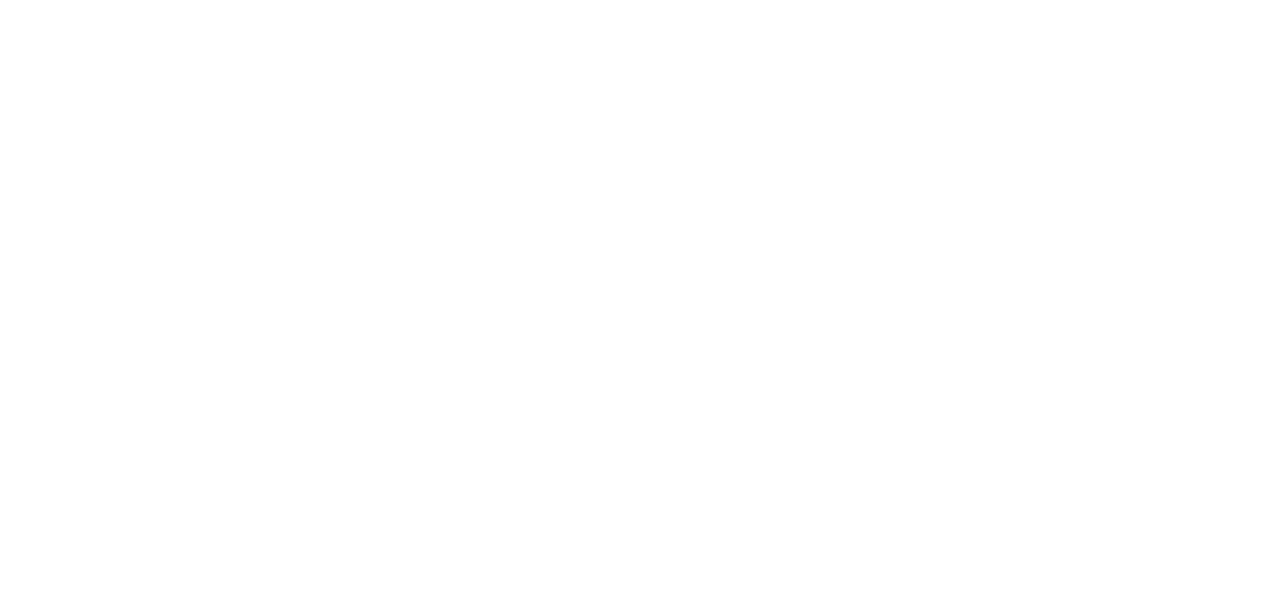
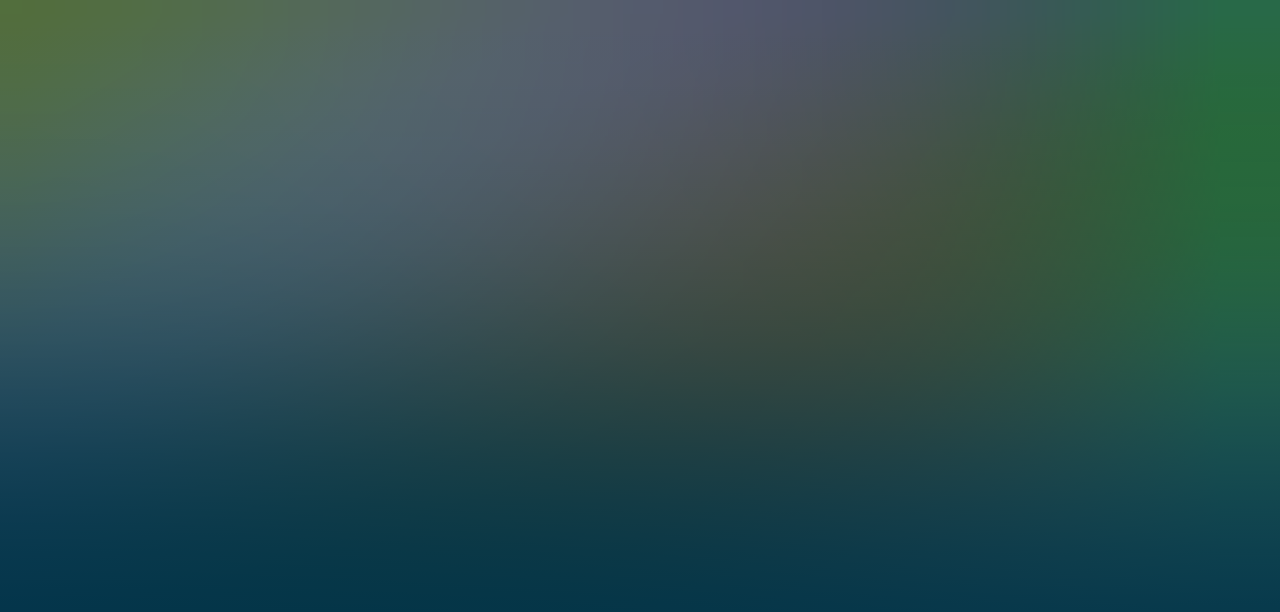
Before and after one commit to elfatairy/Portfolio-v2, a React (Vite) app: page / in a window 1280 px wide. Shown: the top 612 px of the page. Built offline with nearby package versions, Linux system fonts and the light colour scheme.

Commit message:
feat: add animated gradient background

```diff
--- a/src/routes/index.tsx
+++ b/src/routes/index/index.tsx
@@ -1,4 +1,5 @@
 import { createFileRoute } from '@tanstack/react-router'
+import Hero from './~components/hero'
 
 export const Route = createFileRoute('/')({
   component: App,
@@ -6,7 +7,8 @@ export const Route = createFileRoute('/')({
 
 function App() {
   return (
-    <div className="text-center">
+    <div className="dark bg-background">
+      <Hero />
     </div>
   )
 }
--- /dev/null
+++ b/src/routes/index/~components/hero.tsx
@@ -0,0 +1,9 @@
+import Overlay from "./overlay";
+
+export default function Hero() {
+  return (
+    <div className="relative flex flex-col justify-center h-screen">
+      <Overlay />
+    </div>
+  )
+}
--- /dev/null
+++ b/src/routes/index/~components/overlay.tsx
@@ -0,0 +1,56 @@
+import { useEffect } from "react"
+
+export default function Overlay() {
+  return (
+    <div className="absolute inset-0">
+      <Canvas />
+      <div
+        className="absolute inset-0"
+        style={{ background: 'var(--background-gradient)' }}
+      />
+    </div>
+  )
+}
+
+function Canvas() {
+  useEffect(() => {
+    const canvas = document.getElementById('canvas') as HTMLCanvasElement
+    if (!canvas) return
+
+    const context = canvas.getContext('2d') as CanvasRenderingContext2D
+    if (!context) return
+
+    let u = 0;
+    const h = function (b: number, M: number, B: number, z: number, k: number) {
+      (context.fillStyle = `rgb(${B}, ${z}, ${k})`), context.fillRect(b, M, 5, 5);
+    };
+    const C = function (b: number, M: number, B: number) {
+      return Math.floor(150 + 64 * Math.cos((b * b - M * M) / 300 + B));
+    };
+    const w = function (b: number, M: number, B: number) {
+      return Math.floor(
+        200 +
+        64 * Math.sin((b * b * Math.cos(B / 4) + M * M * Math.sin(B / 3)) / 300)
+      );
+    };
+    const p = function (b: number, M: number, B: number) {
+      return Math.floor(
+        100 +
+        64 *
+        Math.sin(
+          5 * Math.sin(B / 9) +
+          ((b - 100) * (b - 100) + (M - 100) * (M - 100)) / 1100
+        )
+      );
+    };
+    const c = function () {
+      let b: number, M: number;
+      for (b = 0; b <= 30; b++)
+        for (M = 0; M <= 30; M++) h(b, M, C(b, M, u), w(b, M, u), p(b, M, u));
+      (u = u + 0.025), window.requestAnimationFrame(c);
+    };
+    c();
+  }, [])
+
+  return <canvas id="canvas" className="absolute w-full h-full opacity-40" width={32} height={32} />
+}
--- a/src/styles.css
+++ b/src/styles.css
@@ -55,7 +55,26 @@ code {
 }
 
 .dark {
-  --background: oklch(0.141 0.005 285.823);
+  --background: #003249;
+  --background-gradient: linear-gradient(
+    to bottom,
+    oklch(0.2996 0.0639 235.39 / 0) 0%,
+    oklch(0.2996 0.0639 235.39 / 0.013) 9.7%,
+    oklch(0.2996 0.0639 235.39 / 0.049) 18.1%,
+    oklch(0.2996 0.0639 235.39 / 0.104) 25.5%,
+    oklch(0.2996 0.0639 235.39 / 0.175) 31.9%,
+    oklch(0.2996 0.0639 235.39 / 0.259) 37.7%,
+    oklch(0.2996 0.0639 235.39 / 0.352) 43%,
+    oklch(0.2996 0.0639 235.39 / 0.45) 47.9%,
+    oklch(0.2996 0.0639 235.39 / 0.55) 52.8%,
+    oklch(0.2996 0.0639 235.39 / 0.648) 57.7%,
+    oklch(0.2996 0.0639 235.39 / 0.741) 63%,
+    oklch(0.2996 0.0639 235.39 / 0.825) 68.7%,
+    oklch(0.2996 0.0639 235.39 / 0.896) 75%,
+    oklch(0.2996 0.0639 235.39 / 0.951) 82.2%,
+    oklch(0.2996 0.0639 235.39 / 0.987) 90.5%,
+    oklch(0.2996 0.0639 235.39 / 1) 100%
+  );
   --foreground: oklch(0.985 0 0);
   --card: oklch(0.141 0.005 285.823);
   --card-foreground: oklch(0.985 0 0);
--- /dev/null
+++ b/tsr.config.json
@@ -0,0 +1,5 @@
+{
+  "routeFilePrefix": "~",
+  "routesDirectory": "./src/routes",
+  "generatedRouteTree": "./src/routeTree.gen.ts"
+}
```
